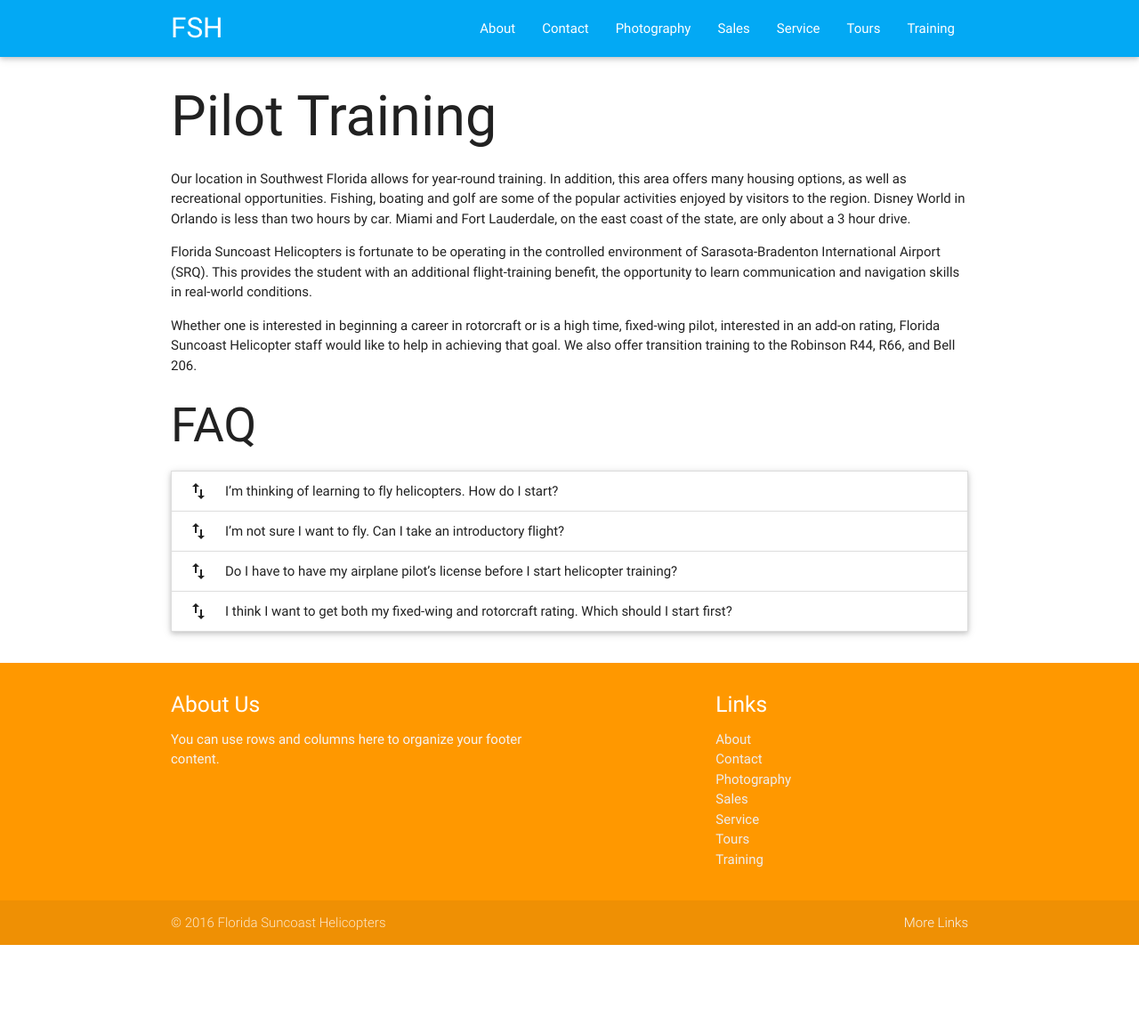
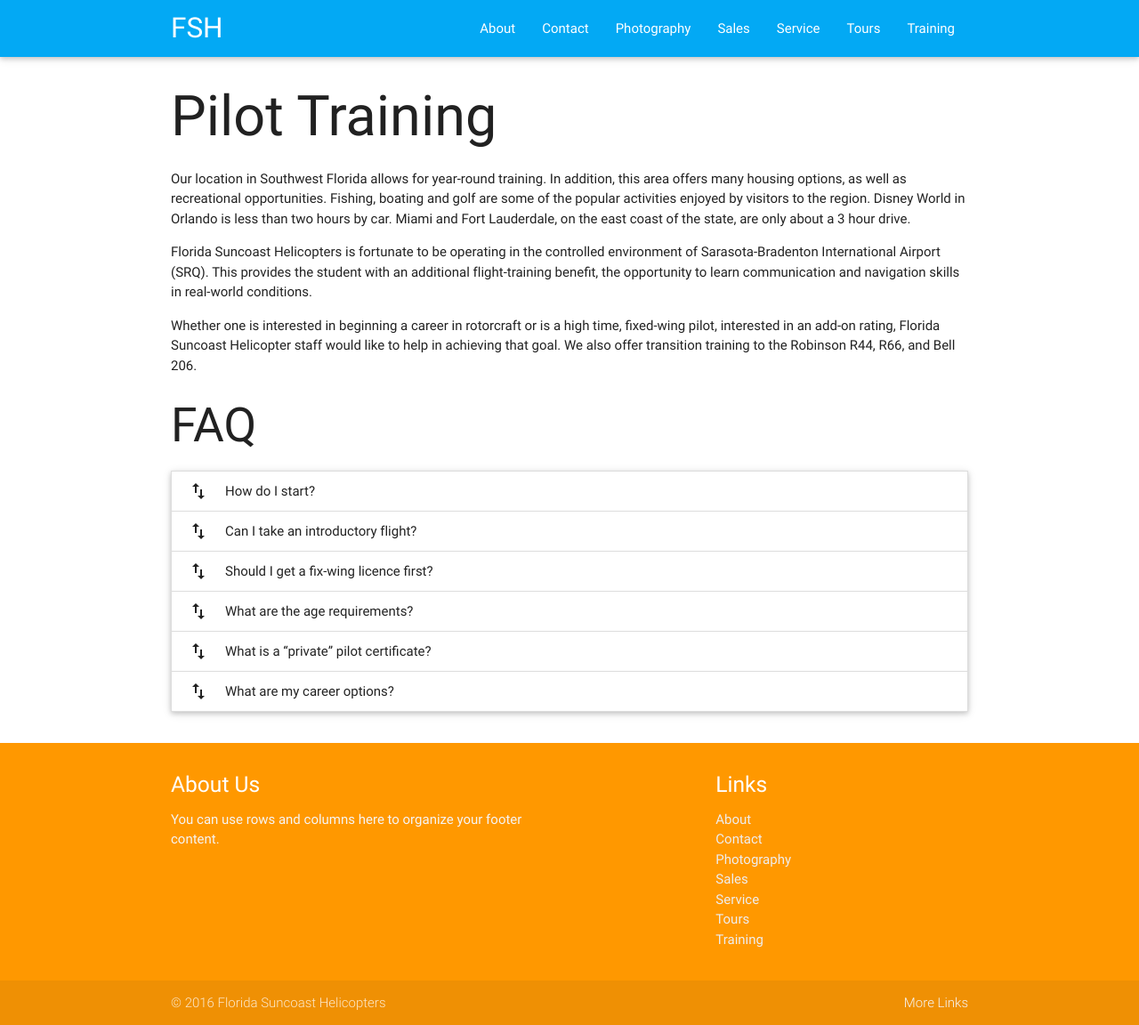
Before and after one commit to joncoop/fsh, a Jekyll site: the page built from training.html, in a window 1280 px wide. Shown: the whole page at 89% size. Built offline with Jekyll 4.4.1, drawn with Linux system fonts in a browser that asks for light colours; nearby versions of some CDN libraries; before the commit the page ends 1062 px from its top, so only the background shows below that.

Commit message:
Updated FRQs.

```diff
--- a/training.html
+++ b/training.html
@@ -13,20 +13,39 @@
 
   <ul class="collapsible" data-collapsible="accordion">
     <li>
-      <div class="collapsible-header"><i class="material-icons">swap_vert</i>I’m thinking of learning to fly helicopters. How do I start?</div>
-      <div class="collapsible-body"><p>Call Florida Suncoast Helicopters, and we will set you up with one of our experienced flight instructors. When you come in for your first lesson, you and your instructor will be able to plan a course of action that will help you meet your goals.</p></div>
+      <div class="collapsible-header"><i class="material-icons">swap_vert</i>How do I start?</div>
+      <div class="collapsible-body">
+        <p>Call Florida Suncoast Helicopters, and we will set you up with one of our experienced flight instructors. When you come in for your first lesson, you and your instructor will be able to plan a course of action that will help you meet your goals.</p></div>
     </li>
     <li>
-      <div class="collapsible-header"><i class="material-icons">swap_vert</i>I’m not sure I want to fly. Can I take an introductory flight?</div>
-      <div class="collapsible-body"><p>Yes you can. We do offer an introduction flight. Time will be spent with your instructor before the flight learning the very basics of the flight controls. Then you will begin the flight portion of your lesson where YOU will get to fly the helicopter with the help of your instructor.
+      <div class="collapsible-header"><i class="material-icons">swap_vert</i>Can I take an introductory flight?</div>
+      <div class="collapsible-body">
+        <p>Yes you can. We do offer an introduction flight. Time will be spent with your instructor before the flight learning the very basics of the flight controls. Then you will begin the flight portion of your lesson where YOU will get to fly the helicopter with the help of your instructor.
 </p></div>
     </li>
     <li>
-      <div class="collapsible-header"><i class="material-icons">swap_vert</i>Do I have to have my airplane pilot’s license before I start helicopter training?</div>
-      <div class="collapsible-body"><p>No you do not. Helicopters (rotorcraft) and Airplanes (fixed-wing) are considered two different categories by the FAA. Therefore, you do not need any fixed-wing experience to start training.</p></div>
+      <div class="collapsible-header"><i class="material-icons">swap_vert</i>Should I get a fix-wing licence first?</div>
+      <div class="collapsible-body">
+        <p>Helicopters (rotorcraft) and Airplanes (fixed-wing) are considered two different categories by the FAA. Therefore, you do not need any fixed-wing experience to start training.</p>
+        <p>If you plan on getting both, we recommend that you start with the helicopter. The ingrained reactions of an airplane pilot can compromise your safety when flying a helicopter. Basically, people tend to revert back to their initial training in an emergency. These emergency “airplane” reactions can compromise your helicopter safety.</p>
+      </div>
     </li>
     <li>
-      <div class="collapsible-header"><i class="material-icons">swap_vert</i>I think I want to get both my fixed-wing and rotorcraft rating. Which should I start first?</div>
-      <div class="collapsible-body"><p>Start with the helicopter. The ingrained reactions of an airplane pilot can compromise your safety when flying a helicopter. Basically, people tend to revert back to their initial training in an emergency. These emergency “airplane” reactions can compromise your helicopter safety.</p></div>
+      <div class="collapsible-header"><i class="material-icons">swap_vert</i>What are the age requirements?</div>
+      <div class="collapsible-body">
+        <p>You can start at any age. You just will not be able to fly the helicopter alone, or “solo” as they say until 16 years of age. You may not be old enough to get your license, but you and an instructor can still do all the dual flight instruction you want.</p>
+        <p>A student pilot’s certificate can be issued to you at 16 allowing you to solo the aircraft and train towards all the requirements for a private pilot certificate. Then at 17 you can be eligible for a private pilot certificate.</p>
+      </div>
+    </li>
+    <li>
+      <div class="collapsible-header"><i class="material-icons">swap_vert</i>What is a “private” pilot certificate?</div>
+      <div class="collapsible-body">
+        <p>A private pilot is someone who became a pilot for personal reasons such as fun or travel. You will not be able to fly for compensation (i.e. money, cows, goats or pigs), but you will be able to take up family and friends. Depending how often you fly you should be able to achieve a private rating in four to six months.</p></div>
+    </li>
+    <li>
+      <div class="collapsible-header"><i class="material-icons">swap_vert</i>What are my career options?</div>
+      <div class="collapsible-body">
+        <p>First you will have to achieve your private pilot rating. Then you will need to do additional instruction for your “commercial” certificate. Your commercial rating will allow you to fly for compensation. This will require more flight training along with more in depth ground school. Starting from zero pilot experience to your earning your commercial rating should take approximately a calendar year.</p>
+        <p>The most probable next step is to become a CFI (certified flight instructor). Almost all non-military trained pilots were instructors at one point. CFI jobs are abundant all over the country, and they allow you to build time and experience while getting paid.</p></div>
     </li>
   </ul>
```
